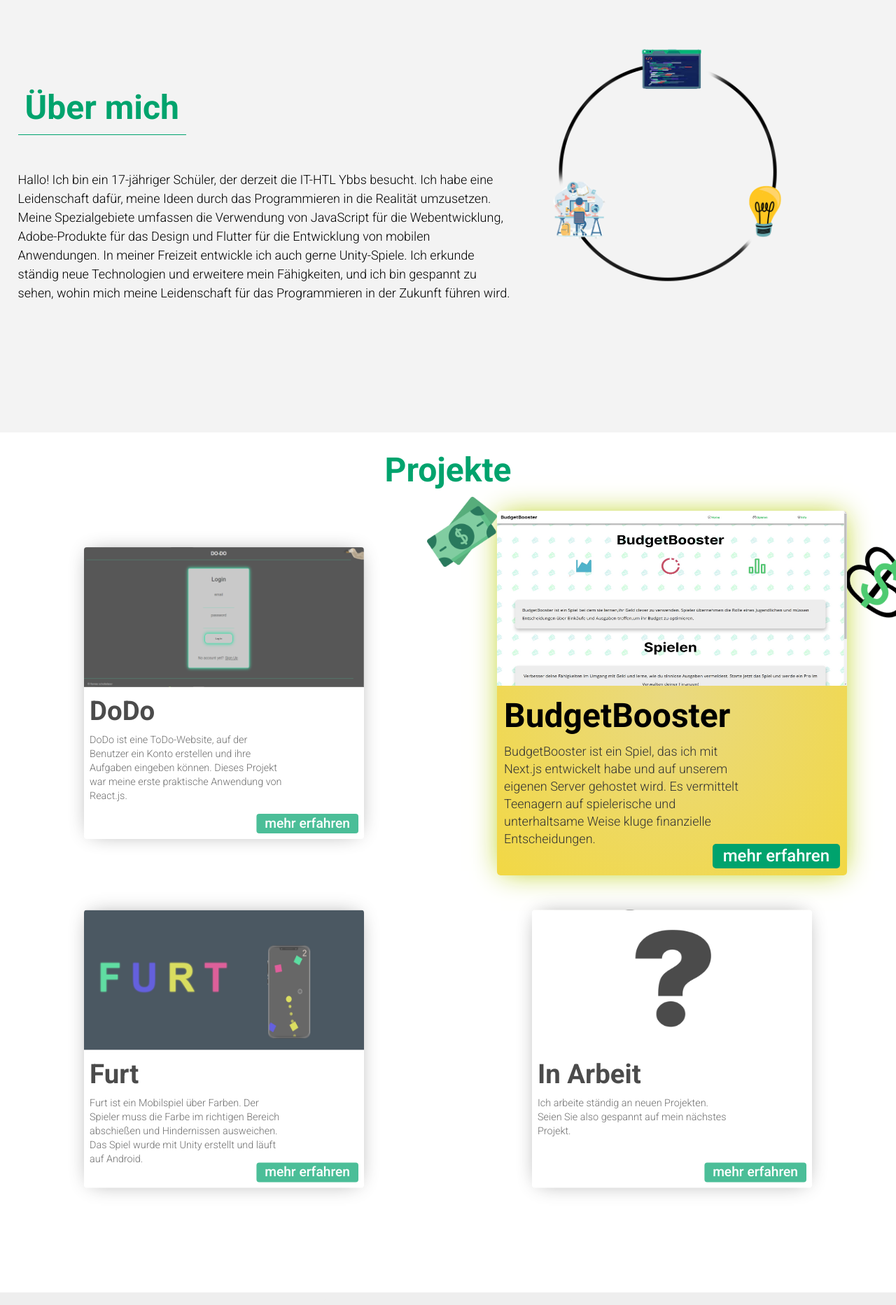
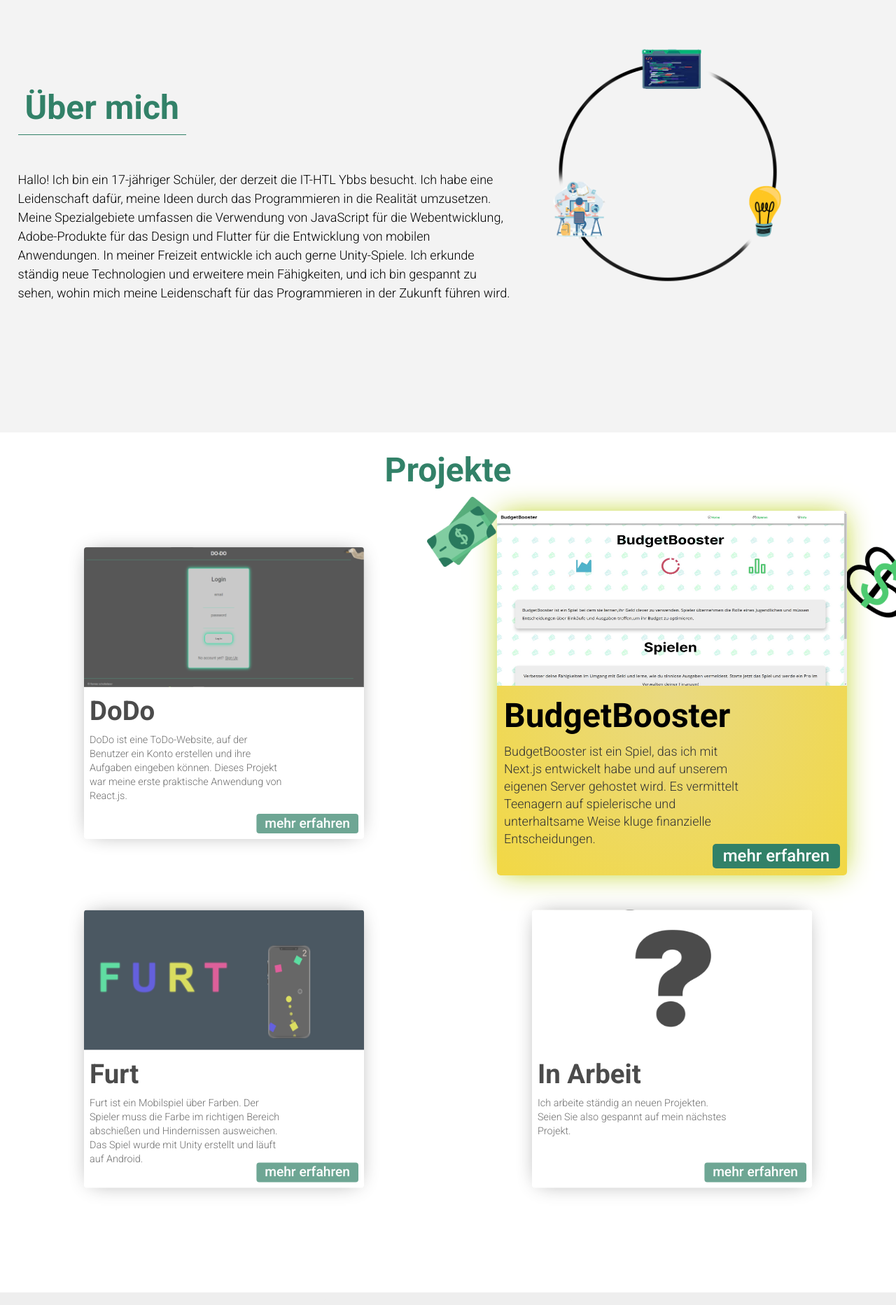
Before and after one commit to Hannes30/honspage3, a Next.js app: page / in a window 1280 px wide. Shown: the part 880-2745 px from the top of the page at 70% size. Built offline with nearby package versions, Linux system fonts and the light colour scheme.

Commit message:
fix: darker colors for accesebility

```diff
--- a/styles/about.module.css
+++ b/styles/about.module.css
@@ -17,11 +17,11 @@
 }
 .heading {
   font-size: 48px;
-  color: #00A36D;
+  color: #328168;
   font-weight: 600;
   width: max-content;
   padding: 10px;
-  border-bottom: #00A36D 1px solid;
+  border-bottom: #328168 1px solid;
   margin-bottom: 50px;
 }
 .text {
--- a/styles/contact.module.css
+++ b/styles/contact.module.css
@@ -18,7 +18,7 @@
 .link {
   font-size: 18px;
   font-weight: 600;
-  color: #00A36D;
+  color: #328168;
   text-decoration: none;
   margin: 10px;
   transition: font-size 1s;
--- a/styles/heading.module.css
+++ b/styles/heading.module.css
@@ -15,7 +15,7 @@
   line-height: 20px;
 }
 .leftWrite {
-  color: #00A36D;
+  color: #328168;
 }
 @media only screen and (max-width: 1159px) {
   .leftContainer {
--- a/styles/projects.module.css
+++ b/styles/projects.module.css
@@ -50,7 +50,7 @@
   text-align: center;
   font-size: 48px;
   font-weight: 600;
-  color: #00A36D;
+  color: #328168;
   margin-bottom: 30px;
 }
 .title {
@@ -64,7 +64,7 @@
   position: absolute;
   margin: 10px;
   bottom: 0;
-  background-color: #00A36D;
+  background-color: #328168;
   right: 0;
   padding: 5px 15px;
   color: #fff;
--- a/styles/projectsDescription.module.css
+++ b/styles/projectsDescription.module.css
@@ -30,7 +30,7 @@
   text-align: center;
   width: 100%;
   margin-top: 25px;
-  color: #00A36D;
+  color: #328168;
 }
 .imageParent {
   max-width: 100vw;
```
